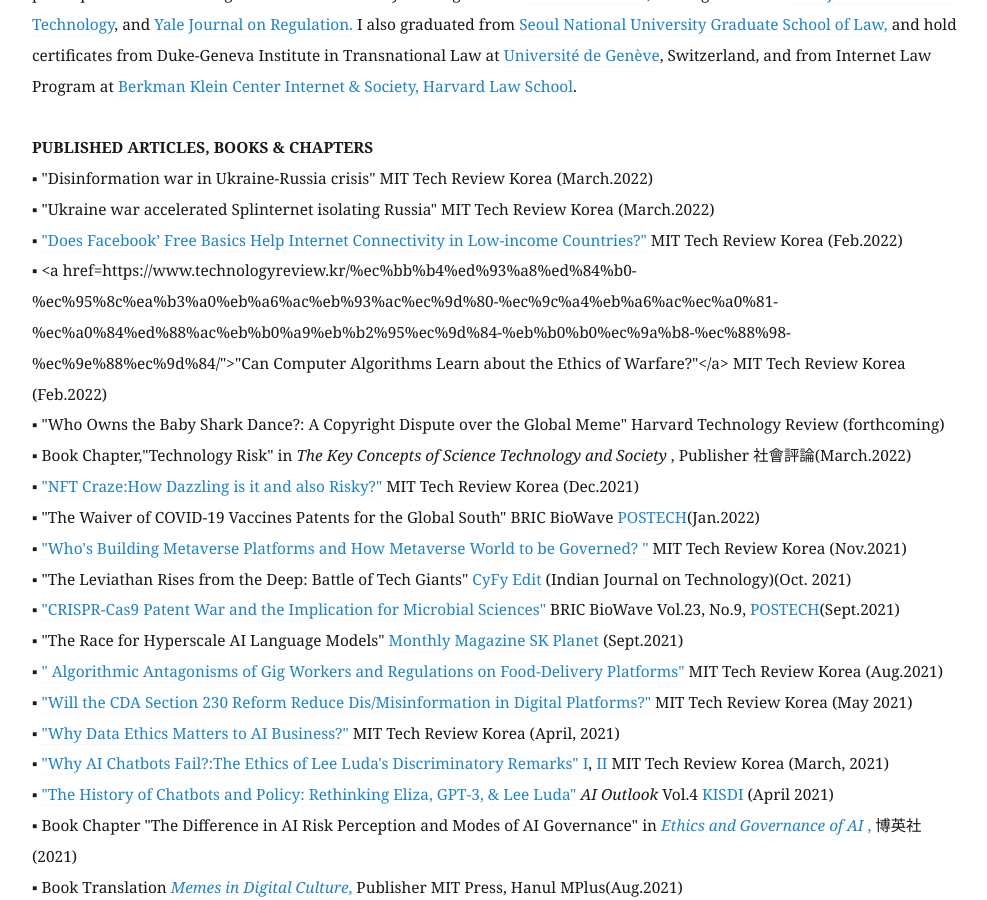
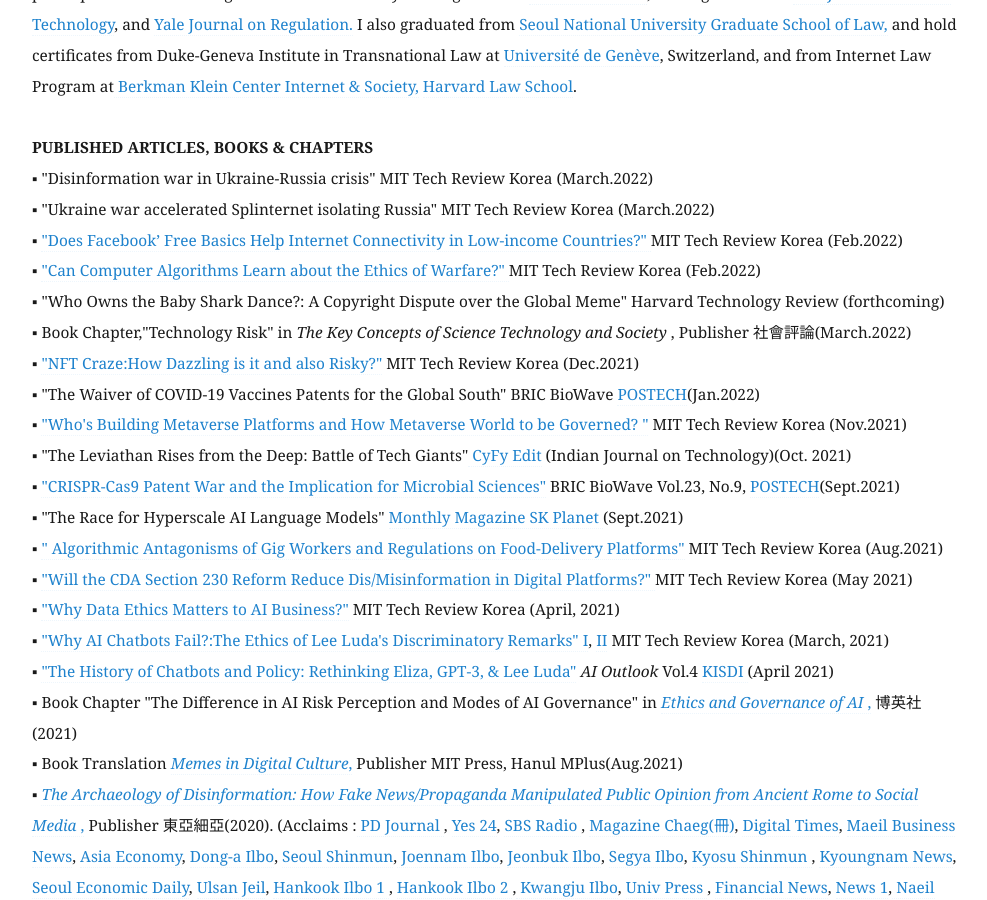
Before and after one commit to eunchangchoi/eunchangchoi.github.io, a Jekyll site: the page built from index.md, in a window 1280 px wide and 900 px high, scrolled down 1804 px. Shown: the whole window, without its empty margins (68-1055 px from the left). Built offline with Jekyll 4.4.1, drawn with Linux system fonts in a browser that asks for light colours.

Commit message:
Update index.md

```diff
--- a/index.md
+++ b/index.md
@@ -36,7 +36,7 @@
 ▪ "Disinformation war in Ukraine-Russia crisis" MIT Tech Review Korea (March.2022)<br>
 ▪ "Ukraine war accelerated Splinternet isolating Russia" MIT Tech Review Korea (March.2022)<br>
 ▪ <a href="https://www.technologyreview.kr/%ed%8e%98%ec%9d%b4%ec%8a%a4%eb%b6%81%ec%9d%80-%ec%a0%80%ec%86%8c%eb%93%9d-%ea%b5%ad%ea%b0%80%eb%93%a4%ec%9d%98-%ec%9d%b8%ed%84%b0%eb%84%b7-%ec%a0%91%ec%86%8d%ec%9d%84-%eb%8f%95%ea%b3%a0-%ec%9e%88/">"Does Facebook’ Free Basics Help Internet Connectivity in Low-income Countries?" </a> MIT Tech Review Korea (Feb.2022)<br>
-▪ <a href=https://www.technologyreview.kr/%ec%bb%b4%ed%93%a8%ed%84%b0-%ec%95%8c%ea%b3%a0%eb%a6%ac%eb%93%ac%ec%9d%80-%ec%9c%a4%eb%a6%ac%ec%a0%81-%ec%a0%84%ed%88%ac%eb%b0%a9%eb%b2%95%ec%9d%84-%eb%b0%b0%ec%9a%b8-%ec%88%98-%ec%9e%88%ec%9d%84/">"Can Computer Algorithms Learn about the Ethics of Warfare?"</a> MIT Tech Review Korea (Feb.2022)<br>
+▪ <a href="https://www.technologyreview.kr/%ec%bb%b4%ed%93%a8%ed%84%b0-%ec%95%8c%ea%b3%a0%eb%a6%ac%eb%93%ac%ec%9d%80-%ec%9c%a4%eb%a6%ac%ec%a0%81-%ec%a0%84%ed%88%ac%eb%b0%a9%eb%b2%95%ec%9d%84-%eb%b0%b0%ec%9a%b8-%ec%88%98-%ec%9e%88%ec%9d%84/"> "Can Computer Algorithms Learn about the Ethics of Warfare?" </a> MIT Tech Review Korea (Feb.2022)<br>
 ▪ "Who Owns the Baby Shark Dance?: A Copyright Dispute over the Global Meme" Harvard Technology Review (forthcoming) <br>
 ▪ Book Chapter,"Technology Risk" in <i> The Key Concepts of Science Technology and Society </i>, Publisher 社會評論(March.2022) <br>
 ▪ <a href="https://www.technologyreview.kr/nft-%ec%97%b4%ed%92%8d-%ec%96%bc%eb%a7%88%eb%82%98-%eb%a9%8b%ec%a7%80%ea%b3%a0-%ec%96%bc%eb%a7%88%eb%82%98-%ec%9c%84%ed%97%98%ed%95%a0%ea%b9%8c/"> "NFT Craze:How Dazzling is it and also Risky?"</a> MIT Tech Review Korea (Dec.2021)<br>
```
